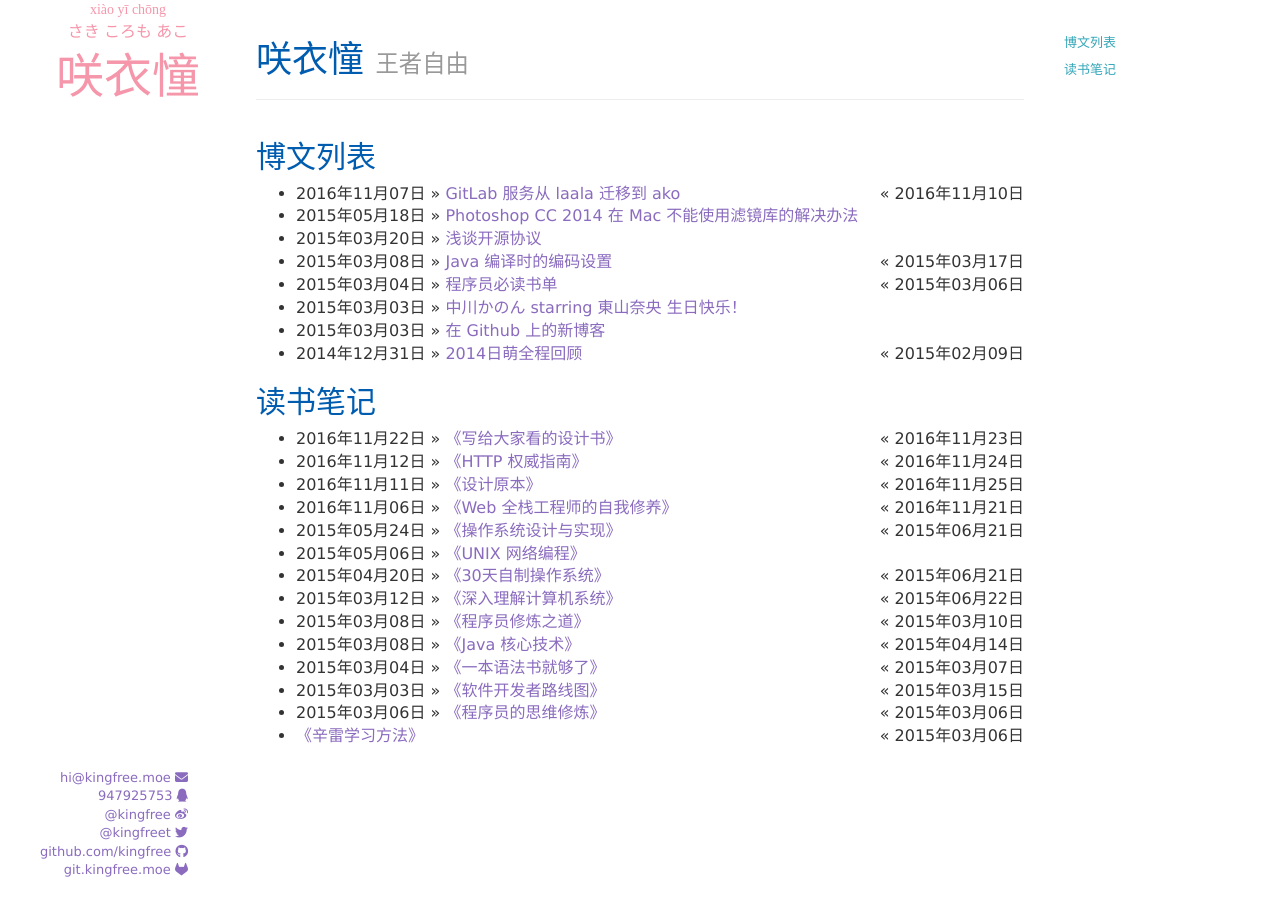
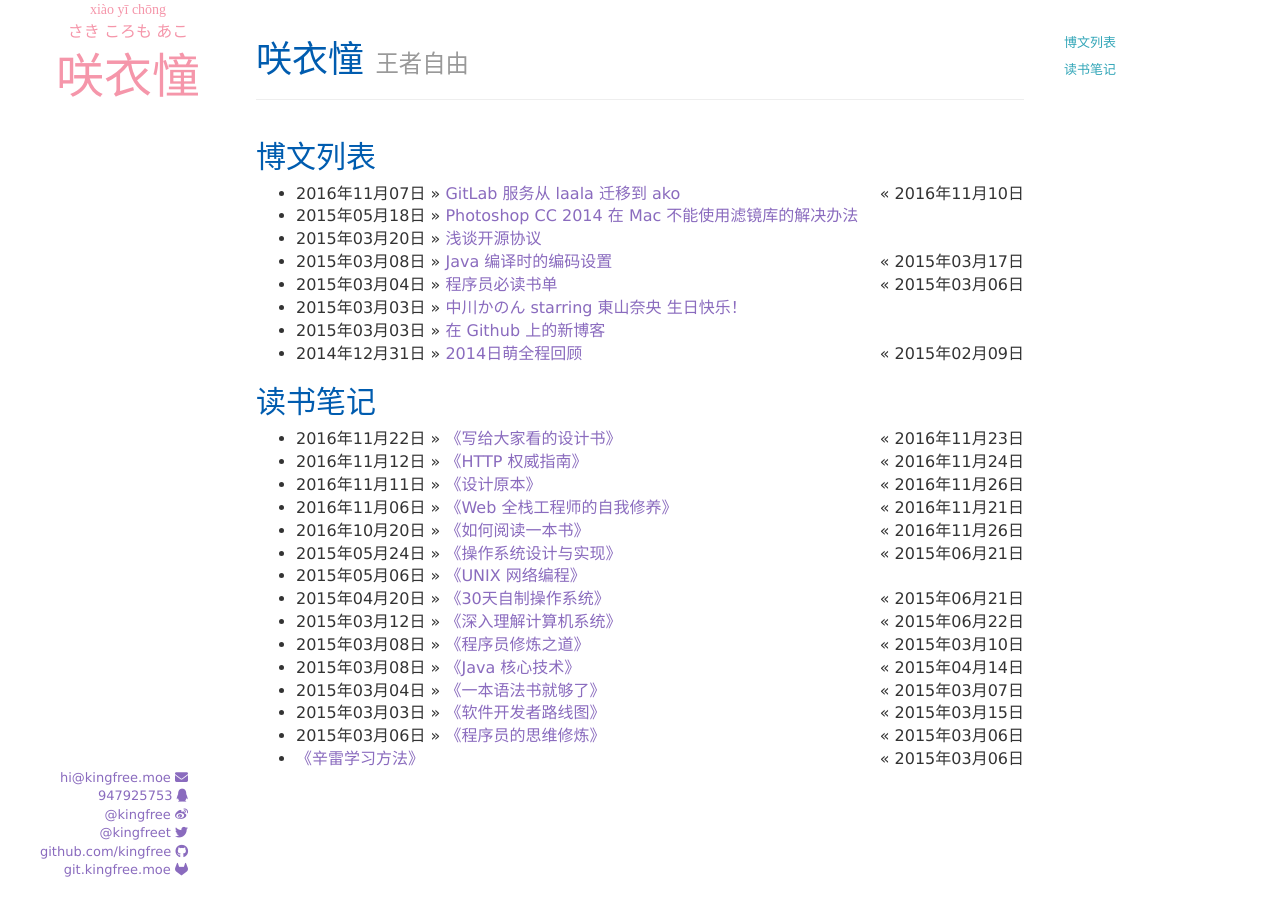
Before and after one commit to kingfree/kingfree.github.io, a Jekyll site: the page built from index.md, in a window 1280 px wide. Built offline with Jekyll 4.4.1, drawn with Linux system fonts in a browser that asks for light colours; nearby versions of some CDN libraries; comment, search, counter and statistics services are not loaded; part of the change alters nothing that is shown.

Commit message:
如何阅读一本书

```diff
--- /dev/null
+++ b/books/2016-10-20-how-to-read-a-book.md
@@ -0,0 +1,19 @@
+---
+layout: page
+group: book
+title: 如何阅读一本书
+etitle: "How to Read a Book"
+permalink: /books/how-to-read-a-book/
+author: Mortimer J. Adler, Charles Van Doran
+date: 2016-10-20
+update: 2016-11-26
+---
+
+译者郝明义在译序中对这本书发表了这样的感慨：
+
+1. 羞耻。
+2. 何其有幸。
+
+我读完此书后，也产生了相似的感情，就是一种*相见恨晚*。这本书提出的阅读和阅读教育，实际上在我们的义务教育中已经实现了。可是，由于我们对所谓“应试教育”的批判，和对体系的反抗，我们没能够在最好的年龄里认识到我们*语文*学习的重要性。如果一个人能够在中学时代读到这本书，并按照书中的方法进行训练和进行更多的阅读，那他一定会有所成就。
+
+我现在读到这本书时已经22岁了，失去了最有效的时期——理解力和学习能力大幅下降，忙碌于工作和生计而无暇阅读。不过，这本书的价值还在于，在什么时候遇到它——前提是你读完了，都会成为人生宝贵的财富。当然，这本书不是得道的终点，而只是指引人生的起点罢了。这时候的“朝闻道”，“夕*不*可死矣”。
--- a/books/2016-11-11-the-design-of-design.md
+++ b/books/2016-11-11-the-design-of-design.md
@@ -7,7 +7,7 @@ etitle: "The Design of Design: Essays form a Computer Scientist"
 permalink: /books/the-design-of-design/
 author: Frederick P. Brooks, Jr.
 date: 2016-11-11
-update: 2016-11-25
+update: 2016-11-26
 ---
 
 这本书的目的在于督促设计师和项目经理们去努力思考设计活动的*过程*，特别是复杂系统的设计过程。Brooks 以其在计算机体系结构、软件、房屋、图书、组织这五个设计领域的实践经验，总结出了一系列关于设计的经验，并举出了相关例子。
```
